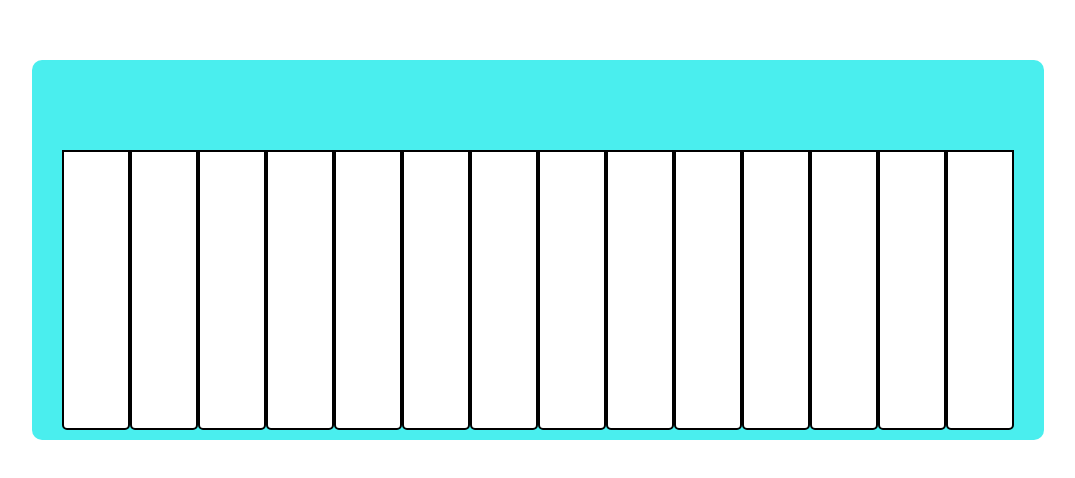
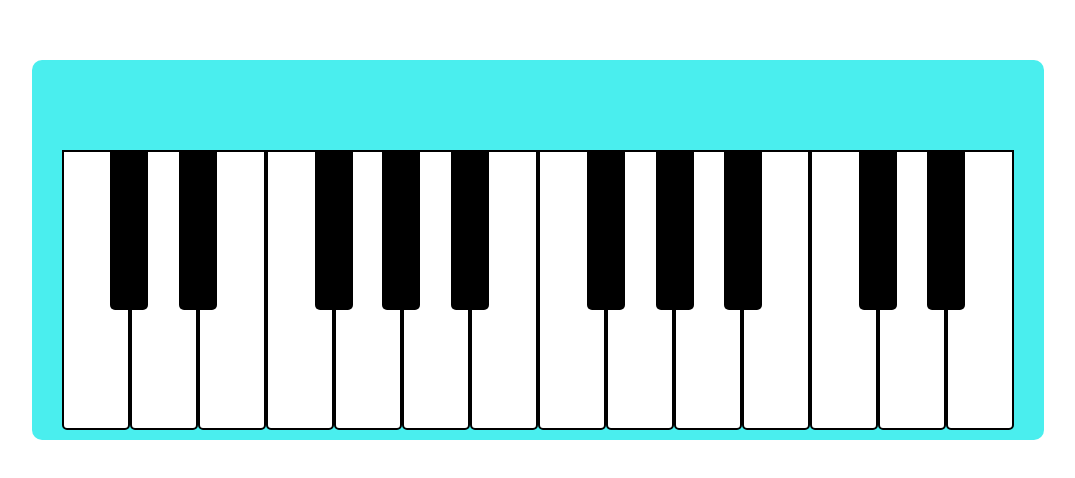
Before and after one commit to KutlualpTazefidan/1_PersonalJSTrainingPiano, a plain HTML site: page index.html in a window 1280 px wide. Shown: the part 150-628 px from the top of the page, without its empty margins (102-1177 px from the left). Drawn offline with Linux system fonts and the light colour scheme.

Commit message:
creating the black keys css

```diff
--- a/styles.css
+++ b/styles.css
@@ -27,6 +27,11 @@ body{
 
 }
 
+.black-keys{
+    display: flex;
+    position: relative;
+}
+
 .white-key{
     width: 68px;
     height: 280px;
@@ -35,3 +40,23 @@ body{
     box-sizing: border-box;
     background-color: #fff;
 }
+
+.black-key{
+    width: 38px;
+    height: 160px;
+    border-radius: 0 0 5px 5px;
+    box-sizing: border-box; /*to make sure the borders are inside*/
+    position: absolute;
+    background-color: #000;
+}
+
+.black-key:nth-child(1){left: 48px;}
+.black-key:nth-child(2){left: 117px;}
+.black-key:nth-child(3){left: 253px;}
+.black-key:nth-child(4){left: 320px;}
+.black-key:nth-child(5){left: 389px;}
+.black-key:nth-child(6){left: 525px;}
+.black-key:nth-child(7){left: 594px;}
+.black-key:nth-child(8){left: 662px;}
+.black-key:nth-child(9){left: 797px;}
+.black-key:nth-child(10){left: 865px;}
```
